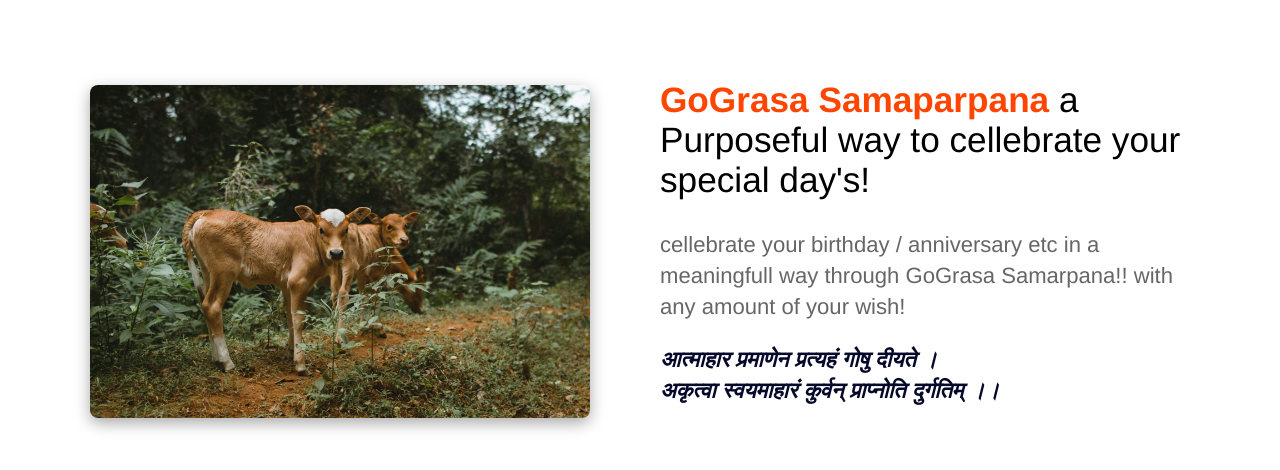
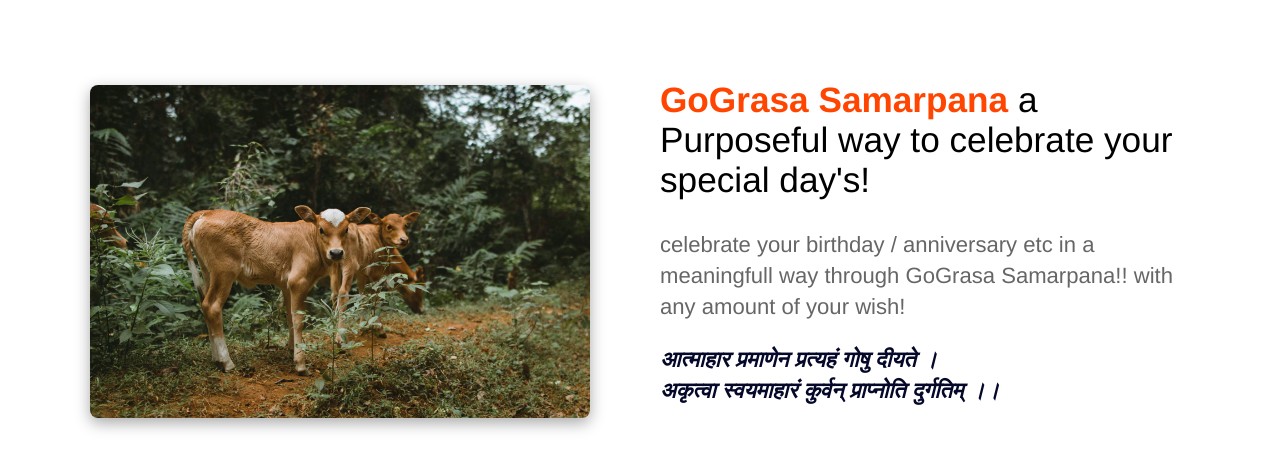
Before and after one commit to sujayadkesar/govardhana, a Jekyll site: the page built from index.html, in a window 1280 px wide and 1400 px high, scrolled down 1384 px, cut to the strip 180-687 px from the top of the window. Shown: the top 470 px of the strip. Built offline with Jekyll 4.4.1, drawn with Linux system fonts in a browser that asks for light colours; some of the changed text lies outside the part shown.

Commit message:
minute corrections

```diff
--- a/index.html
+++ b/index.html
@@ -78,8 +78,8 @@ description: Shri Govardhan [R] Goshala
 	<section>
 		<div class="container flex">
 			<div class="text editable">
-				<h2><strong style="color: orangered; font-weight: bold;">GoGrasa Samaparpana</strong> a Purposeful way to cellebrate your special day's! </h2>
-				<p>cellebrate your birthday / anniversary etc in a meaningfull way through GoGrasa Samarpana!! with any amount of your wish!</p>
+				<h2><strong style="color: orangered; font-weight: bold;">GoGrasa Samarpana</strong> a Purposeful way to celebrate your special day's! </h2>
+				<p>celebrate your birthday / anniversary etc in a meaningfull way through GoGrasa Samarpana!! with any amount of your wish!</p>
 				<p style="color: #050829; font-weight: bold; font-style: italic;">आत्माहार प्रमाणेन प्रत्यहं गोषु दीयते ।<br>
 					अकृत्वा स्वयमाहारं कुर्वन् प्राप्नोति दुर्गतिम् ।।</p>
 
@@ -94,7 +94,7 @@ description: Shri Govardhan [R] Goshala
 		<div class="container flex">
 			<div class="text editable">
 				<h2>Here's how you can also<strong> save money </strong>by donating!!</h2>
-				<p>You can claim <strong style="color: orangered; font-weight: bold;"> income tax exepmptions</strong> for your donations under section 80G </p>
+				<p>You can claim <strong style="color: orangered; font-weight: bold;"> income tax exemptions</strong> for your donations under section 80G </p>
 			</div>
 			<div class="image">
 				<img src="{{ site.baseurl }}/images/derek-story-KVghA6Wv7S8-unsplash.jpg" alt="Screenshot" class="screenshot editable" />
```
